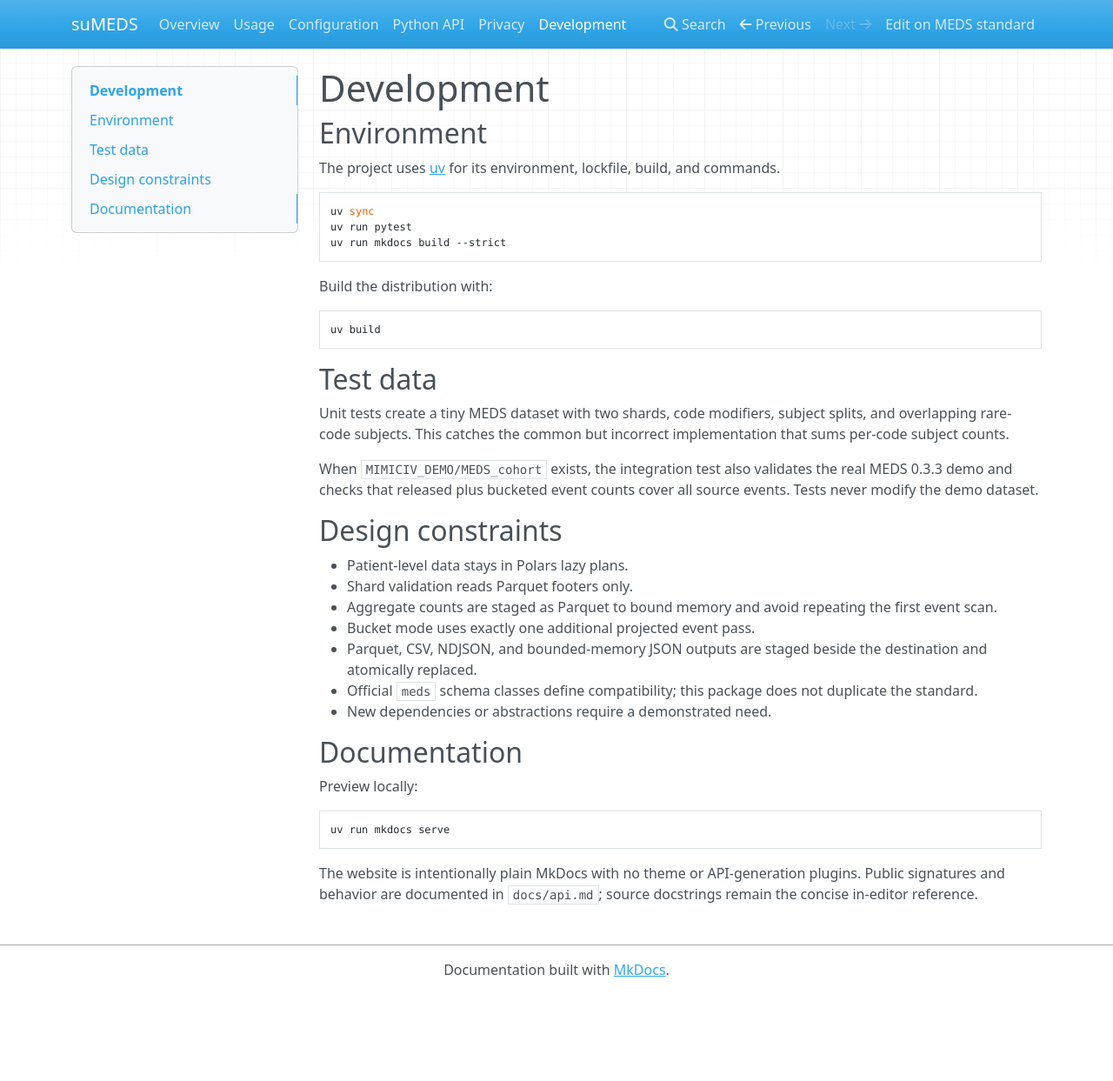
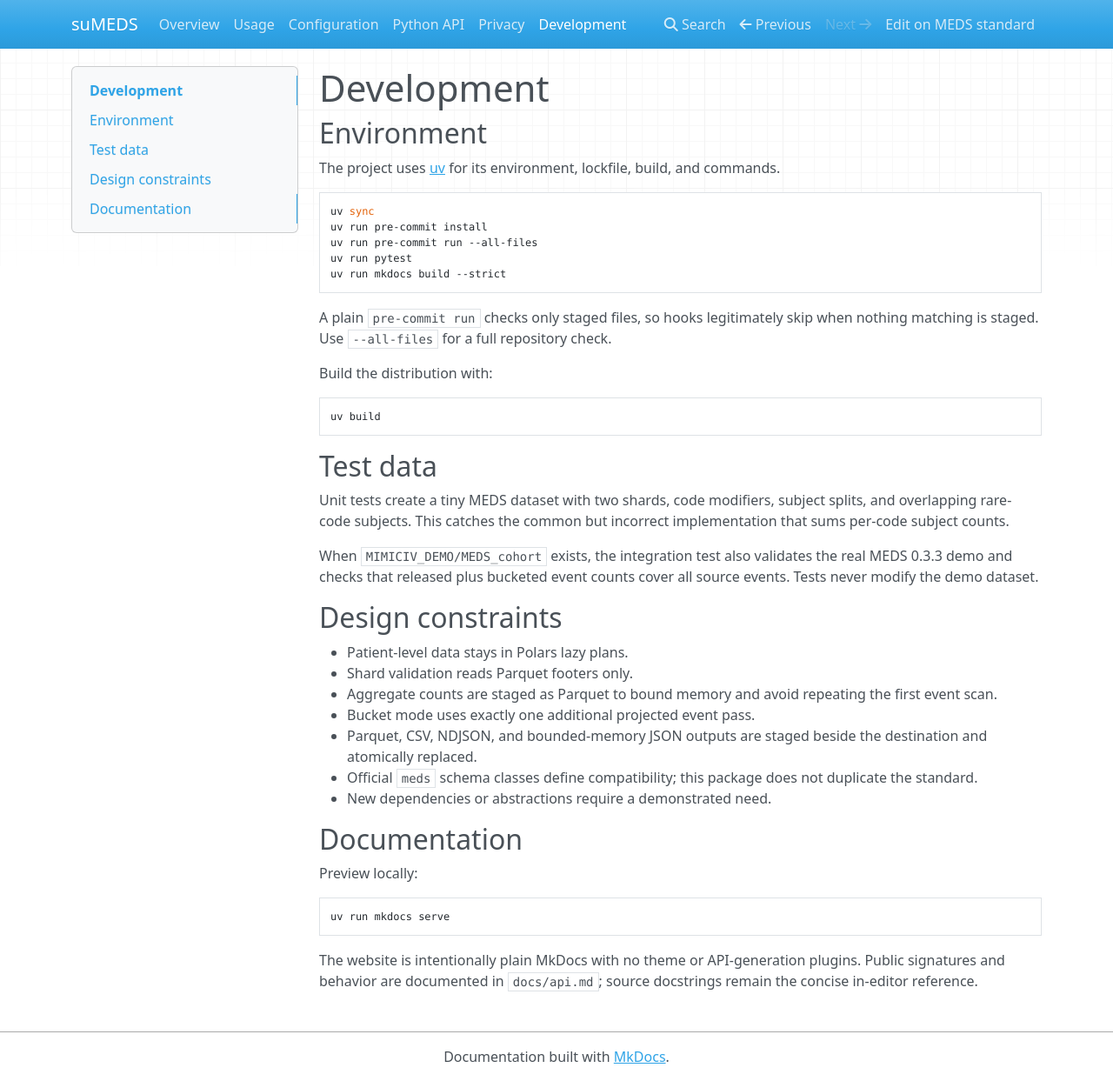
Before and after one commit to rvandewater/suMEDS, an MkDocs documentation site: the page built from docs/development.md, in a window 1280 px wide and 1243 px high. Shown: the whole window at 87% size. Built offline with MkDocs 1.6.1, drawn with Linux system fonts in a browser that asks for light colours; nearby versions of some CDN libraries.

Commit message:
add pre-commit and actions

````diff
--- a/docs/development.md
+++ b/docs/development.md
@@ -7,9 +7,14 @@ build, and commands.
 
 ```bash
 uv sync
+uv run pre-commit install
+uv run pre-commit run --all-files
 uv run pytest
 uv run mkdocs build --strict
 ```
+
+A plain `pre-commit run` checks only staged files, so hooks legitimately skip
+when nothing matching is staged. Use `--all-files` for a full repository check.
 
 Build the distribution with:
 
--- a/pyproject.toml
+++ b/pyproject.toml
@@ -33,5 +33,7 @@ build-backend = "uv_build"
 [dependency-groups]
 dev = [
     "mkdocs>=1.6",
+    "pre-commit>=4.0",
     "pytest>=8",
+    "ruff>=0.15.22",
 ]
````
Also changed, not shown: .pre-commit-config.yaml (added, +39 -0 lines), README.md (+1 -0 lines), 6 other files.
